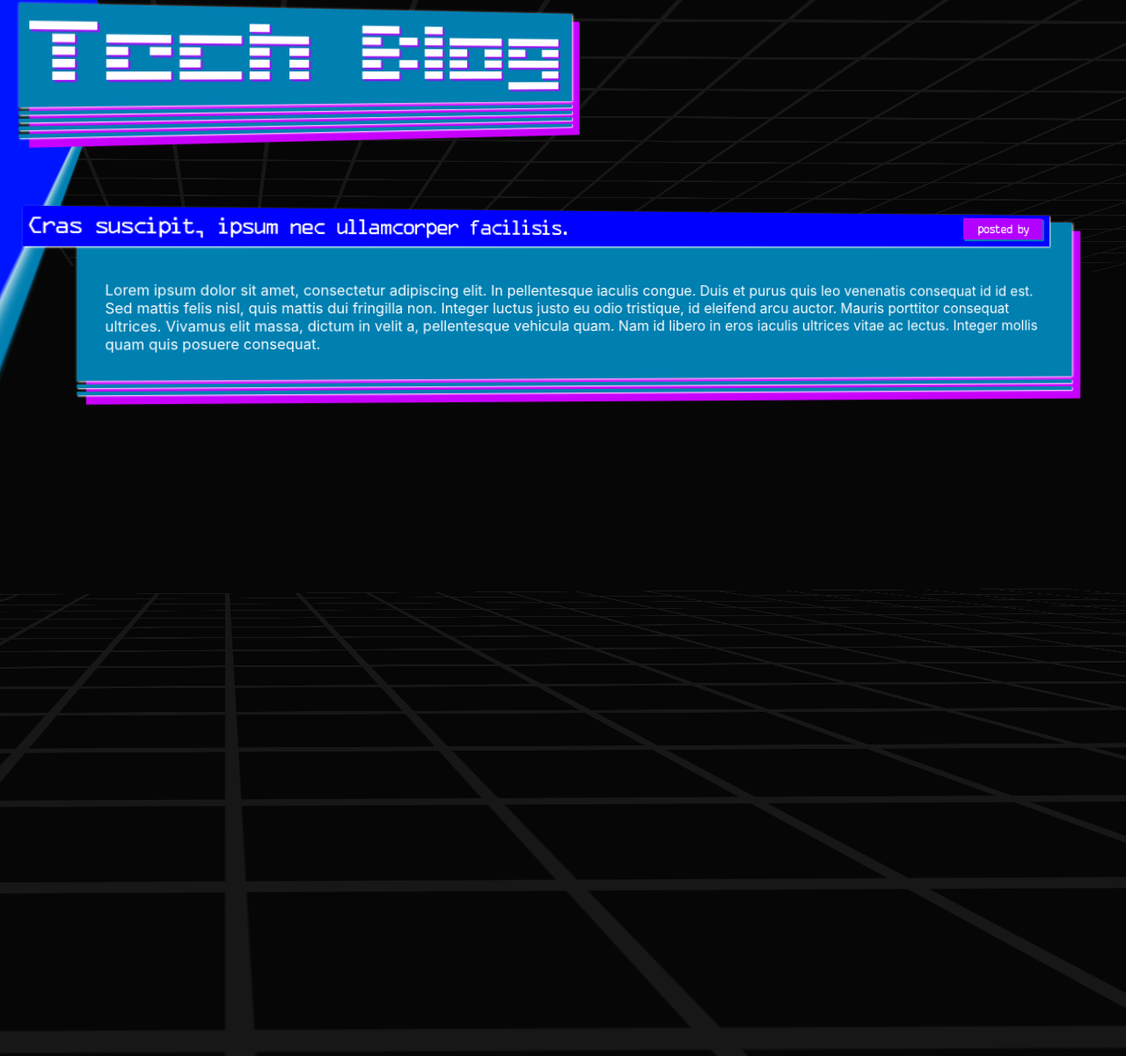
After one commit to platevoltage/Tech-Blog, a Node project: template views/post.handlebars in a window 1280 px wide. The commit adds this page. Shown: the whole page at 88% size. Run offline with Node 20 templates, Linux system fonts and the light colour scheme; the template is opened without the code that fills it, so the values that code supplies are empty; some libraries are stand-ins or nearby versions.

Commit message:
implimented handlebars to display main blog page

```diff
--- /dev/null
+++ b/db/schema.sql
@@ -0,0 +1,3 @@
+DROP DATABASE IF EXISTS dish_db;
+
+CREATE DATABASE dish_db;
--- a/package.json
+++ b/package.json
@@ -19,9 +19,12 @@
   },
   "homepage": "https://github.com/antieatingactivist/Tech-Blog#readme",
   "dependencies": {
+    "bcrypt": "^5.0.1",
+    "connect-session-sequelize": "^7.1.2",
     "dotenv": "^16.0.0",
     "express": "^4.17.2",
     "express-handlebars": "^6.0.2",
+    "express-session": "^1.17.2",
     "handlebars": "^4.7.7",
     "mysql2": "^2.3.3",
     "sequelize": "^6.15.1"
--- a/server.js
+++ b/server.js
@@ -0,0 +1,25 @@
+const path = require('path');
+const express = require('express');
+const exphbs = require('express-handlebars');
+
+
+
+const app = express();
+const PORT = process.env.PORT || 3001;
+
+const sequelize = require('./config/connection');
+
+const hbs = exphbs.create({});
+
+app.engine('handlebars', hbs.engine);
+app.set('view engine', 'handlebars');
+
+app.use(express.json());
+app.use(express.urlencoded({ extended: false }));
+app.use(express.static(path.join(__dirname, 'public')));
+
+app.use(require('./controllers'));
+
+sequelize.sync({ force: false }).then(() => {
+  app.listen(PORT, () => console.log('Now listening'));
+});
--- a/index.html
+++ b/views/index.html
@@ -4,7 +4,7 @@
     <meta charset="UTF-8">
     <meta http-equiv="X-UA-Compatible" content="IE=edge">
     <meta name="viewport" content="width=device-width, initial-scale=1.0">
-    <link rel="stylesheet" href="./assets/css/style.css">
+    <link rel="stylesheet" href="/css/style.css">
     <title>Document</title>
 </head>
 <body>
--- /dev/null
+++ b/views/layouts/main.handlebars
@@ -0,0 +1,40 @@
+<head>
+    <meta charset="UTF-8">
+    <meta http-equiv="X-UA-Compatible" content="IE=edge">
+    <meta name="viewport" content="width=device-width, initial-scale=1.0">
+    <link rel="stylesheet" href="/css/style.css">
+    <title>Document</title>
+</head>
+<body>
+    <div class="background"></div>
+    <div class="background bottom"></div>
+    <header>
+        <div id="nav">
+            <ul>
+                <li>Home</li>
+                <li>Dashboard</li>
+                <li>Logout</li>
+
+            </ul>
+        </div>
+        <div id="logo-container">
+            <div id="logo">
+            Tech Blog
+           </div>
+           <div class="stripe"></div>
+           <div class="stripe"></div>
+           <div class="stripe"></div>
+           <div class="stripe"></div>
+
+        </div>
+
+
+    </header>
+
+
+    <main>
+        {{{ body }}}
+    </main>
+
+</body>
+</html>
--- /dev/null
+++ b/views/post.handlebars
@@ -0,0 +1,17 @@
+        <div class="container">
+
+            <div class="blog">
+                <div class="title">
+                    Cras suscipit, ipsum nec ullamcorper facilisis.
+                    <div class="post-info">
+                        posted by
+                    </div>
+                </div>
+                <p>
+                    Lorem ipsum dolor sit amet, consectetur adipiscing elit. In pellentesque iaculis congue. Duis et purus quis leo venenatis consequat id id est. Sed mattis felis nisl, quis mattis dui fringilla non. Integer luctus justo eu odio tristique, id eleifend arcu auctor. Mauris porttitor consequat ultrices. Vivamus elit massa, dictum in velit a, pellentesque vehicula quam. Nam id libero in eros iaculis ultrices vitae ac lectus. Integer mollis quam quis posuere consequat.
+                </p>
+            </div>
+            <div class="stripe"></div>
+            <div class="stripe"></div>
+
+        </div>
```
Also changed, not shown: config/connection.js (added, +15 -0 lines), controllers/home-routes.js (added, +12 -0 lines), controllers/index.js (added, +9 -0 lines), public/css/style.css (renamed from assets/css/style.css), public/fonts/D3Digitalism-BWwG.ttf (renamed from assets/fonts/D3Digitalism-BWwG.ttf), public/fonts/D3DigitalismItalic-8M1Z.ttf (renamed from assets/fonts/D3DigitalismItalic-8M1Z.ttf), public/fonts/OCR-A Regular.ttf (renamed from assets/fonts/OCR-A Regular.ttf).
